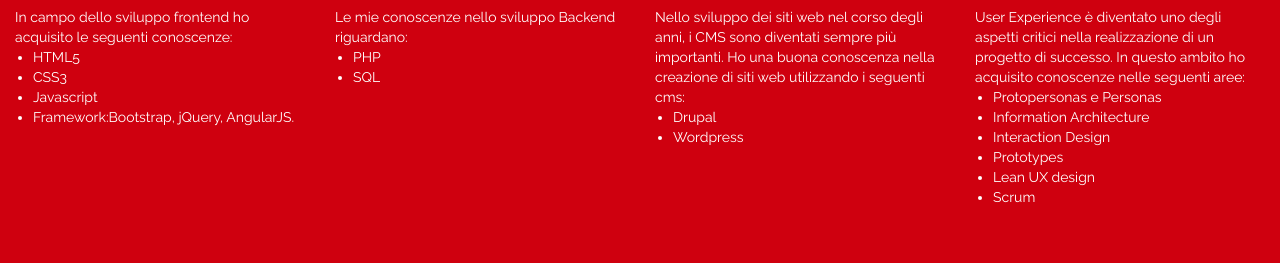
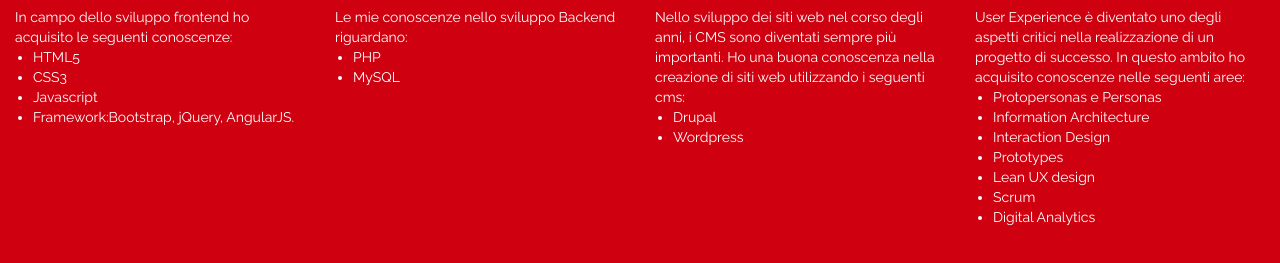
Before and after one commit to Roomka/roomka.github.io, a plain HTML site: page index.html in a window 1280 px wide. Shown: the part 773-1036 px from the top of the page. Drawn offline with Linux system fonts and the light colour scheme.

Commit message:
Updated some description in competencies div.

```diff
--- a/index.html
+++ b/index.html
@@ -49,7 +49,7 @@
 				Le mie conoscenze nello sviluppo Backend riguardano:
 				<ul>
 					<li>PHP</li>
-					<li>SQL</li>
+					<li>MySQL</li>
 				</ul>
 			</div>
 			<div class="col-lg-3 col-md-3">
@@ -70,6 +70,7 @@
 					<li>Prototypes</li>
 					<li>Lean UX design </li>
 					<li>Scrum</li>
+					<li>Digital Analytics</li>
 				</ul>
 				</div>
 			</div><!-- fine div competencies -->
```
